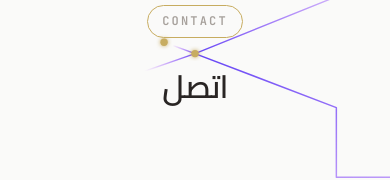
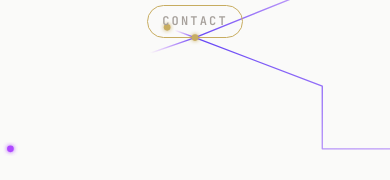
Before and after one commit to fancyisyou/My-portfolio, a Next.js app: page / in a window 390 px wide. Shown: the part 7737-7917 px from the top of the page. Built offline with nearby package versions, Linux system fonts and the light colour scheme.

Commit message:
Contact: remove title, keep only badge

```diff
--- a/src/components/contact.js
+++ b/src/components/contact.js
@@ -158,12 +158,7 @@ export default function Contact() {
             {t("contactLabel")}
           </p>
 
-          <p
-            className="text-[clamp(2rem,4vw,3rem)] font-semibold leading-none tracking-tight text-stone-800 dark:text-stone-100"
-            style={{ fontFamily: "var(--font-arabic)" }}
-          >
-            اتصل
-          </p>
+
         </motion.div>
       </PulseBeams>
     </section>
```
